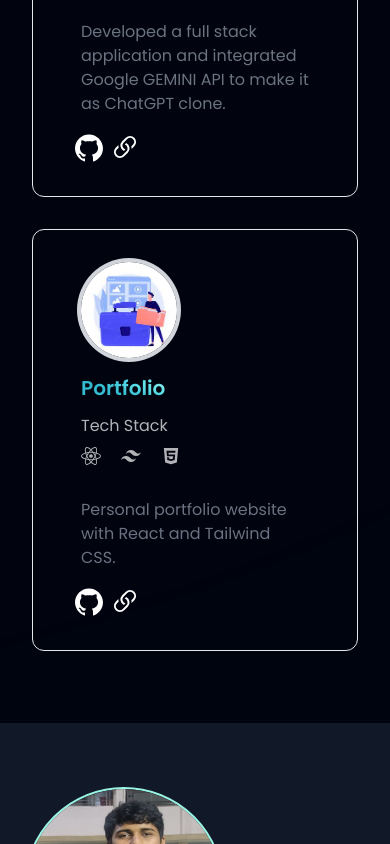
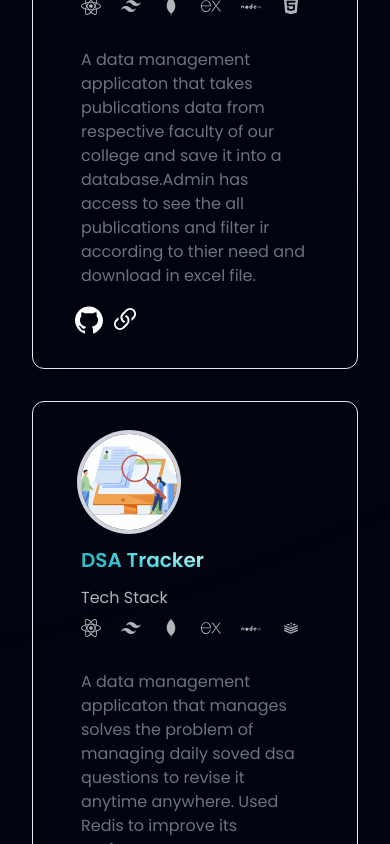
Before and after one commit to khanshahnwaz/khan_shahnwaz_portfolio, a React (Vite) app: page / in a window 390 px wide. Shown: the part 4860-5704 px from the top of the page. Built offline with nearby package versions, Linux system fonts and the light colour scheme.

Commit message:
Added extra curricular section and some projects

```diff
--- a/index.html
+++ b/index.html
@@ -2,7 +2,7 @@
 <html lang="en">
   <head>
     <meta charset="UTF-8" />
-    <link rel="icon" type="image/svg+xml" href="/src/assets/parth.svg" />
+
     <meta name="viewport" content="width=device-width, initial-scale=1.0" />
     <title>Shahnwaz Khan</title>
   </head>
--- a/src/App.jsx
+++ b/src/App.jsx
@@ -9,6 +9,7 @@ import {
   SkillsAndExperience,
   Education,
   Achievements,
+  ExtraCurricular
 
 } from "./components";
 import Footer from "./components/Footer";
@@ -63,8 +64,8 @@ const App = () => {
               <div className={`${styles.boxWidth}`}>
                 <Projects />
                 {/* <BlogPosts enabled={false} />
-                <OpenSource />
-                <ExtraCurricular /> */}
+                <OpenSource /> */}
+                <ExtraCurricular />
               </div>
             </div>
 
--- /dev/null
+++ b/src/components/ExtraCurricular.jsx
@@ -0,0 +1,82 @@
+import React from "react";
+import styles from "../style";
+import { extraCurricular } from "../constants";
+import { BsLink45Deg } from "react-icons/bs";
+import { motion } from "framer-motion";
+
+const Content = ({ text, link }) => {
+  return (
+    <div>
+      <p className="font-poppins font-normal text-[14px] text-dimWhite my-4 leading-[32px]">
+        ● {text}{" "}
+        {link ? (
+          <a href={link} target="_blank">
+            <BsLink45Deg
+              size="1rem"
+              className="inline hover:text-teal-200"
+            ></BsLink45Deg>
+          </a>
+        ) : (
+          ""
+        )}
+      </p>
+    </div>
+  );
+};
+
+const ExtraCurricularCard = (props) => {
+  return (
+    <motion.div
+      className="flex flex-col px-10 py-12 rounded-[20px] max-w-[370px] md:mr-10 sm:mr-5 mr-0 my-5 feedback-card"
+      whileInView={{ y: [-30, 0], opacity: [0, 1] }}
+      transition={{ duration: 1 }}
+    >
+      <div className="flex flex-row">
+        <img
+          src={props.logo}
+          alt={props.organisation}
+          className="w-[52px] h-[52px] rounded-full"
+        />
+        <div className="flex flex-col ml-4">
+          <h4 className="font-poppins font-semibold text-[20px] text-gradient leading-[32px]">
+            {props.organisation}
+          </h4>
+          <p className="font-poppins font-normal text-[16px] text-white my-1 leading-[24px]">
+            {props.title}
+          </p>
+          <p className="font-poppins italic font-normal text-[14px] text-dimWhite my-1">
+            {props.duration}
+          </p>
+        </div>
+      </div>
+
+      <div>
+        {props.content.map((info,index) => {
+          return <Content key={index} {...info} />;
+        })}
+      </div>
+    </motion.div>
+  );
+};
+
+const ExtraCurricular = () => {
+  return (
+    <section id="extraCurricular">
+      <h1 className="flex-1 font-poppins font-semibold ss:text-[55px] text-[45px] text-white ss:leading-[80px] leading-[80px]">
+        Extra Curricular
+      </h1>
+
+      <div className={`${styles.flexCenter} flex-col relative mb-4 mt-8`}>
+        <div className="absolute z-[0] w-[60%] h-[60%] -right-[50%] rounded-full blue__gradient bottom-40" />
+
+        <div className="grid grid-cols-1 sm:grid-cols-2 gap-8 mt-8 md:mt-16 md:grid-cols-3">
+          {extraCurricular.map((card) => (
+            <ExtraCurricularCard key={card.id} index={card.id} {...card} />
+          ))}
+        </div>
+      </div>
+    </section>
+  );
+};
+
+export default ExtraCurricular;
--- a/src/components/index.js
+++ b/src/components/index.js
@@ -7,6 +7,7 @@ import Hero from "./Hero";
 import SkillsAndExperience from "./SkillsAndExperience";
 import Education from "./Education";
 import Achievements from "./Achievements";
+import ExtraCurricular from "./ExtraCurricular";
 
 
 export {
@@ -15,6 +16,7 @@ export {
     Loading,
     SkillsAndExperience,
     Education,
-    Achievements
+    Achievements,
+    ExtraCurricular
 
 };
--- a/src/constants/index.js
+++ b/src/constants/index.js
@@ -71,7 +71,8 @@ import {
   SiOpenai,
   SiGooglecloud,
   SiNextdotjs,
-  SiMicrosoftazure
+  SiMicrosoftazure,
+  SiExpress
 } from "react-icons/si";
 
 import {
@@ -87,7 +88,7 @@ import {
   FaGolang
 } from "react-icons/fa6";
 
-import { DiCss3, DiJava, DiMsqlServer, DiRuby } from "react-icons/di";
+import { DiCss3, DiJava, DiMongodb, DiMsqlServer, DiNodejs, DiRedis, DiRuby } from "react-icons/di";
 
 export const resumeLink = "https://drive.google.com/file/d/1EpD5jOWKvY_8QI9YSDEsAYlaz6plLyBN/view";
 export const repoLink = "https://github.com/khanshahnwaz/khan_shahnwaz_portfolio";
@@ -440,11 +441,94 @@ export const experiences = [
 
 // Add information about all the projects to be listed out in your portfolio
 export const projects = [
+
+  {
+    id: "project-3",
+    title: "ANDC Treasure Data Management",
+    github: "https://github.com/khanshahnwaz/Andc_Treasure_Data_Management",
+    link: "https://khanshahnwaz.github.io/Andc_Treasure_Data_Management/",
+    image: cluboard,
+    content: "A data management applicaton that takes publications data from respective faculty of our college and save it into a database.Admin has access to see the all publications and filter ir according to thier need and download in excel file.",
+    stack: [
+      {
+        id: "icon-1",
+        icon: SiReact,
+        name: "React"
+      },
+      {
+        id: "icon-2",
+        icon: SiTailwindcss,
+        name: "Tailwind CSS"
+      },
+      {
+        id: "icon-2",
+        icon: DiMongodb,
+        name: "MongoDB"
+      },
+      {
+        id: "icon-2",
+        icon: SiExpress,
+        name: "ExpressJS"
+      },
+      {
+        id: "icon-2",
+        icon: DiNodejs,
+        name: "NodeJS"
+      },
+      {
+        id: "icon-3",
+        icon: AiFillHtml5,
+        name: "HTML"
+      },
+    ],
+  },
+
+  {
+    id: "project-4",
+    title: "DSA Tracker",
+    github: "https://github.com/khanshahnwaz/DSA_Tracker_Frontend",
+    link: "https://dsa-tracker-frontend-kappa.vercel.app/",
+    image: recruitment,
+    content: "A data management applicaton that manages solves the problem of managing daily soved dsa questions to revise it anytime anywhere. Used Redis to improve its performance.",
+    stack: [
+      {
+        id: "icon-1",
+        icon: SiReact,
+        name: "React"
+      },
+      {
+        id: "icon-2",
+        icon: SiTailwindcss,
+        name: "Tailwind CSS"
+      },
+      {
+        id: "icon-2",
+        icon: DiMongodb,
+        name: "MongoDB"
+      },
+      {
+        id: "icon-2",
+        icon: SiExpress,
+        name: "ExpressJS"
+      },
+      {
+        id: "icon-2",
+        icon: DiNodejs,
+        name: "NodeJS"
+      },
+      {
+        id: "icon-2",
+        icon: DiRedis,
+        name: "Redis"
+      },
+
+    ],
+  },
   {
     id: "project-1",
     title: "MERN ChatBot",
     github: "https://github.com/khanshahnwaz/MERN_ChatBot",
-    link: "https://comicify-ai.vercel.app/",
+    link: "",
     image: recruitment,
     content:
       "Developed a full stack application and integrated Google GEMINI API to make it as ChatGPT clone.",
@@ -478,7 +562,7 @@ export const projects = [
   },
 
   {
-    id: "project-10",
+    id: "project-2",
     title: "Portfolio",
     github: "https://github.com/khanshahnwaz/khan_shahnwaz_portfolio",
     link: "https://khan-shahnwaz-portfolio.vercel.app/",
@@ -532,3 +616,46 @@ export const socialMedia = [
     link: "https://www.instagram.com/shahnwaz20_07",
   },
 ];
+
+
+// List out the extra curricular activities you have induldged in like - student clubs, joining research groups etc.
+export const extraCurricular = [
+
+  {
+    id: 2,
+    organisation: "Google Developer Student Club, NIT JSR",
+    title: "Member",
+    duration: "December 2024 - Present",
+    content: [
+      {
+        text: "Organized tech talks to promote and spread the culture of Hackathons in the college. 20+ hackathons particiaptions, 15+ wins over the year.",
+        link: "",
+      },
+
+    ],
+    logo: gdsc,
+  },
+
+
+  {
+    id: 5,
+    organisation: "E-Cell, NIT JSR",
+    title: "Executive Member",
+    duration: "Sep 2024 - Present",
+    content: [
+      {
+        text: "Organised the season 1 of the E-Cell NIT JSR E-Summit",
+        link: "",
+      },
+      {
+        text: "Member of the Sponsorship and E-Talks team for E-Summit'25",
+        link: "",
+      },
+      {
+        text: "Co-designed and developed the official website of Ecell, NIT JSR ",
+        link: "https://ecellnitjsr.vercel.app/",
+      },
+    ],
+    logo: ecell,
+  },
+];
```
Also changed, not shown: src/assets/scse.jpeg (added).
